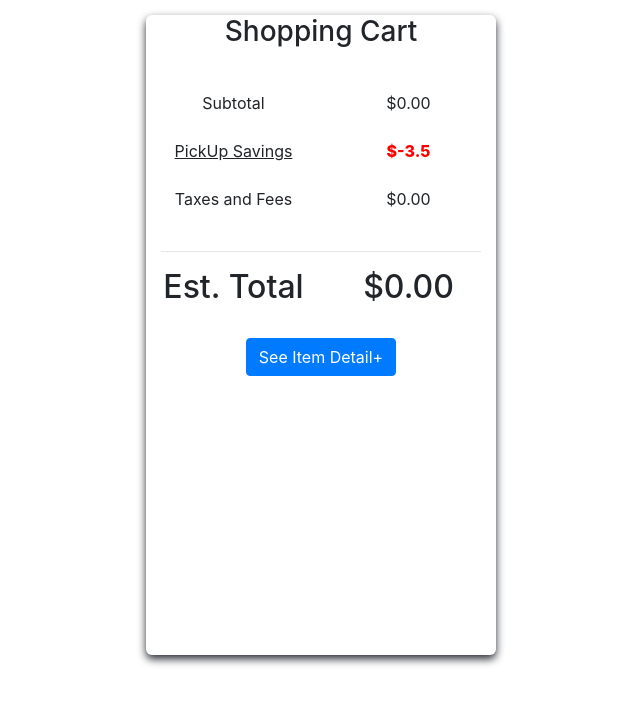
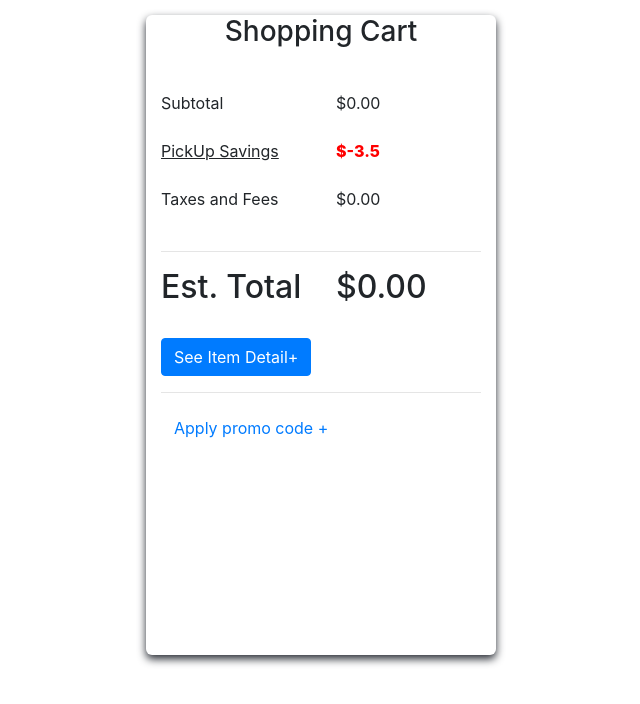
Before and after one commit to UmerSharif/React-shopping-cart, a React (Create React App) app: page / in a window 1280 px wide. Shown: the top 704 px of the page, without its empty margins (319-959 px from the left). Built offline with nearby package versions, Linux system fonts and the light colour scheme.

Commit message:
adding promo code and styling

```diff
--- a/src/App.css
+++ b/src/App.css
@@ -1,5 +1,5 @@
 .App {
-  text-align: center;
+  /* text-align: center;  */
 }
 
 .App-logo {
@@ -38,6 +38,7 @@
   min-height: 80vh;
   box-shadow: 0 4px 8px 0 #282c34;
   border-radius: 6px;
+  padding-bottom: 15px;
 }
 
 .show-grid {
--- a/src/App.js
+++ b/src/App.js
@@ -8,6 +8,7 @@ import PickupSavings from './components/PickupSavings'
 import Tax from './components/Tax'
 import ETotal from './components/EstimatedTotal'
 import ItemDetail from './components/ItemDetail'
+import PromoCode from './components/PromoCode'
 
 
 class App extends Component {
@@ -31,6 +32,8 @@ class App extends Component {
         <hr />
         <ETotal price = {this.state.EstimatedTotal.toFixed(2)} />
         <ItemDetail price={this.state.EstimatedTotal.toFixed(2)} />
+        <hr />
+        <PromoCode />
         </Container>
         </div>
     );
--- a/src/components/PromoCode.js
+++ b/src/components/PromoCode.js
@@ -23,10 +23,34 @@ export default class PromoCode extends Component {
         variant = 'link'
         onClick = {this.ToggleWhatEvs}
         >
-        {this.state.open === false ? `Apply`: `Hide`}
-        Promo Code
-        {this.state.open === false ? `+`: `-`}
+        {this.state.open === false ? `Apply `: `Hide `}
+        promo code
+        {this.state.open === false ? ` +`: ` -`}
         </Button>
+        <Collapse in={this.state.open}>
+        <div style={{marginTop:'10px'}}>
+        <Jumbotron style={{padding: '1rem 1rem'}}>
+        <Row className="show-grid">
+          <Col md={12}>
+            <Form>
+              <FormGroup controlId="formInlineName">
+                <FormLabel>Promo Code
+                  <FormControl
+                  type="text"
+                  placeholder="Enter Promo Code"
+                  value = {this.props.promoCode}
+                  onChange={this.handleChange}
+                  />
+                </FormLabel>
+              </FormGroup>
+            </Form>
+          </Col>
+          </Row>
+        </Jumbotron>
+
+
+          </div>
+        </Collapse>
       </div>
     )
   }
```
